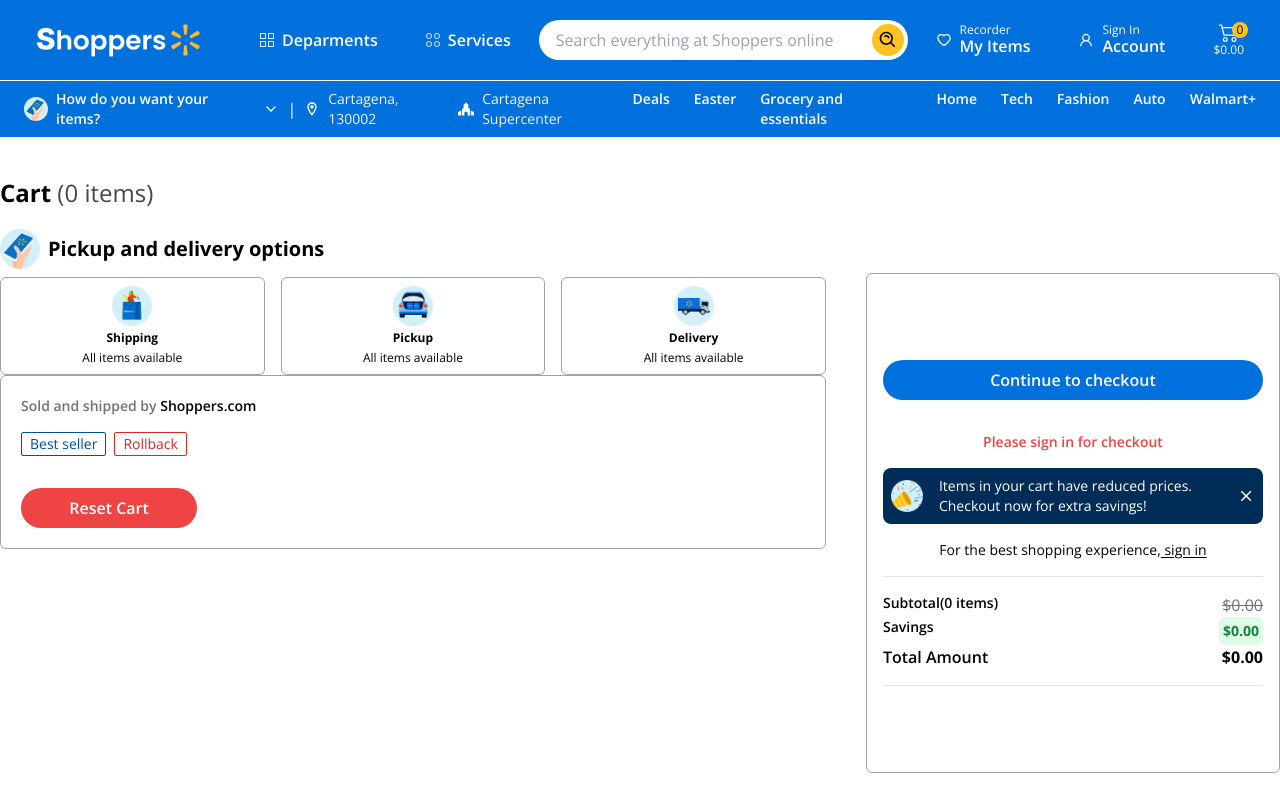
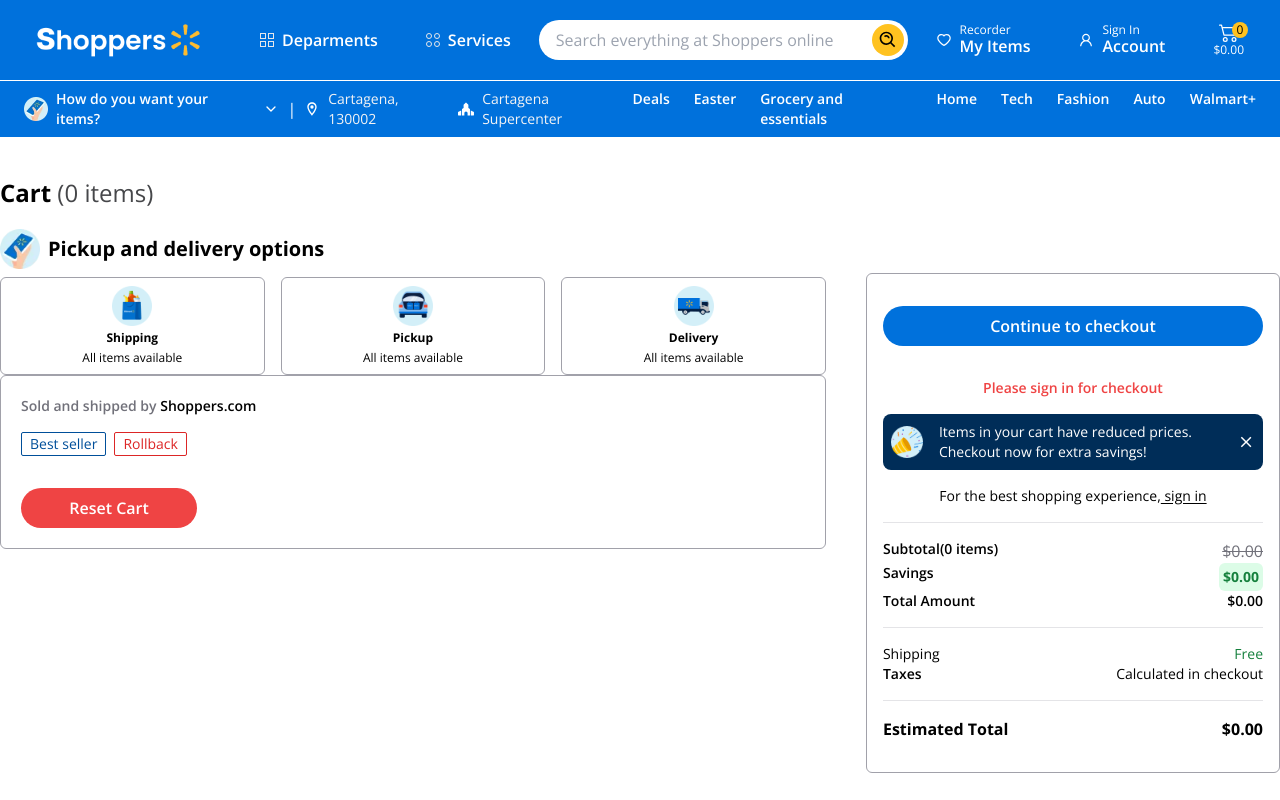
Before and after one commit to JKaypa/KaypaStore, a Next.js app: page /cart in a window 1280 px wide. Shown: the top 800 px of the page. Built offline with nearby package versions, Linux system fonts and the light colour scheme.

Commit message:
cart done

```diff
--- a/components/Cart.tsx
+++ b/components/Cart.tsx
@@ -212,16 +212,34 @@
               <div className="text-sm flex justify-between">
                 <p className="font-semibold">Savings</p>
                 <p className="font-bold text-green-700 bg-green-100 rounded-md p-1">
-                 <FormattedPrice amount={savings} />
+                  <FormattedPrice amount={savings} />
                 </p>
               </div>
-              <div className="text-sm flex justify-between">
-                <p className="font-semibold text-base">Total Amount</p>
-                <p className="font-bold text-base">
-                 <FormattedPrice amount={total} />
+              <div className="text-sm flex justify-between font-semibold">
+                <p>Total Amount</p>
+                <p>
+                  <FormattedPrice amount={total} />
                 </p>
               </div>
             </div>
+          </div>
+          <div className="w-full flex flex-col gap-4 border-b border-b-zinc-200 pb-4">
+            <div className="flex- flex-col justify-between gap-1">
+              <div className="text-sm flex justify-between">
+                <p>Shipping</p>
+                <p className="text-green-700">Free</p>
+              </div>
+              <div className="text-sm flex justify-between">
+                <p className="font-semibold">Taxes</p>
+                <p className="">Calculated in checkout</p>
+              </div>
+            </div>
+          </div>
+          <div className="flex justify-between text-base font-bold">
+            <p>Estimated Total</p>
+            <p>
+              <FormattedPrice amount={total} />
+            </p>
           </div>
         </div>
       </div>
```
